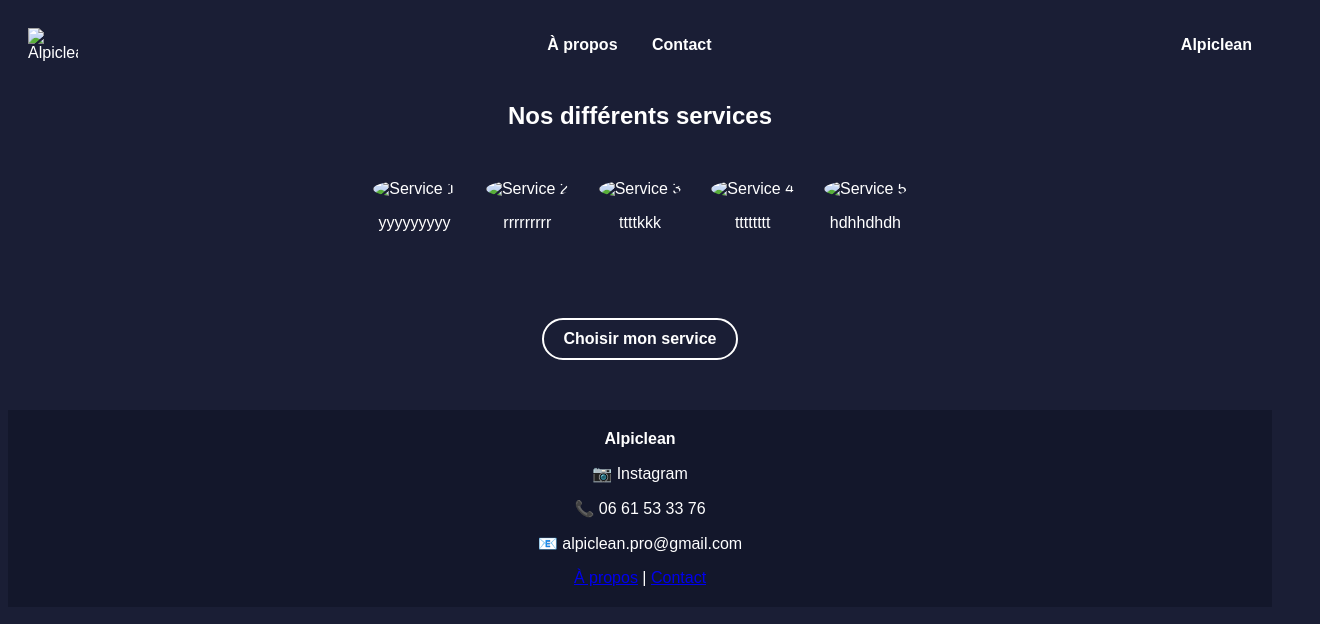
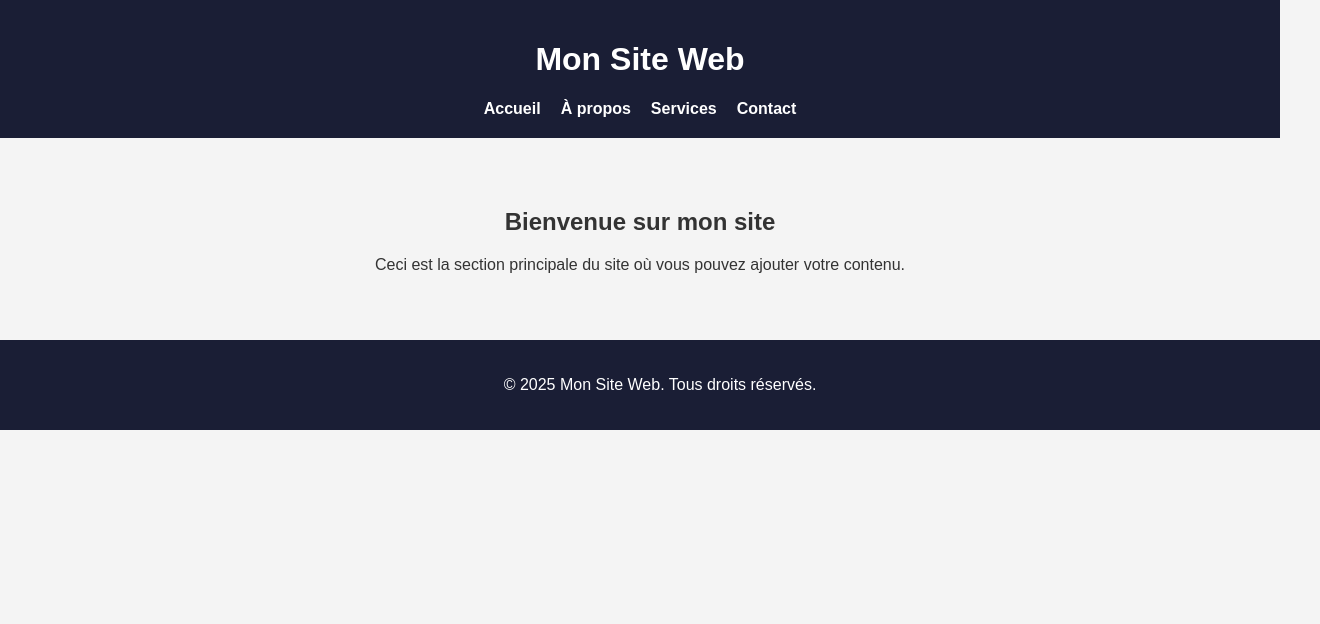
Before and after one commit to Uthandeem/Alpiclean, a plain HTML site: page index.html in a window 1280 px wide. Shown: the whole page, 1320 px wide, since content can reach past the window. Drawn offline with Linux system fonts and the light colour scheme.

Commit message:
Update index.html

```diff
--- a/index.html
+++ b/index.html
@@ -3,102 +3,64 @@
 <head>
     <meta charset="UTF-8">
     <meta name="viewport" content="width=device-width, initial-scale=1.0">
-    <title>Alpiclean</title>
+    <title>Mon Site Web</title>
     <style>
         body {
+            margin: 0;
+            font-family: Arial, sans-serif;
+            background-color: #f4f4f4;
+            color: #333;
+        }
+        header {
             background-color: #1a1e35;
             color: white;
-            font-family: Arial, sans-serif;
+            padding: 20px;
             text-align: center;
         }
-        .header {
-            display: flex;
-            justify-content: space-between;
-            align-items: center;
-            padding: 20px;
-        }
-        .header a {
-            color: white;
-            text-decoration: none;
-            margin: 0 15px;
-            font-weight: bold;
-        }
-        .services {
+        nav {
             display: flex;
             justify-content: center;
-            gap: 30px;
-            margin: 50px 0;
+            gap: 20px;
+            margin-top: 10px;
         }
-        .service {
-            text-align: center;
-        }
-        .service img {
-            width: 100px;
-            height: 100px;
-            border-radius: 50%;
-            object-fit: cover;
-        }
-        .button {
-            display: inline-block;
-            padding: 10px 20px;
-            border: 2px solid white;
-            border-radius: 25px;
+        nav a {
             color: white;
             text-decoration: none;
             font-weight: bold;
-            margin-top: 20px;
         }
-        .footer {
-            background-color: #13172b;
+        .container {
+            padding: 50px;
+            text-align: center;
+        }
+        footer {
+            background-color: #1a1e35;
+            color: white;
+            text-align: center;
             padding: 20px;
-            margin-top: 50px;
+            position: relative;
+            bottom: 0;
+            width: 100%;
         }
     </style>
 </head>
 <body>
-    <div class="header">
-        <img src="_A_professional_and_modern_logo_for_Alpiclean_a_cleaning_company_inspired_by_mountains_skiing_and_snow._The_logo_features_a_stylized_mountain_in_t" alt="Alpiclean" width="50">
+    <header>
+        <h1>Mon Site Web</h1>
         <nav>
+            <a href="#">Accueil</a>
             <a href="#">À propos</a>
+            <a href="#">Services</a>
             <a href="#">Contact</a>
         </nav>
-        <strong>Alpiclean</strong>
+    </header>
+
+    <div class="container">
+        <h2>Bienvenue sur mon site</h2>
+        <p>Ceci est la section principale du site où vous pouvez ajouter votre contenu.</p>
     </div>
 
-    <h2>Nos différents services</h2>
-    <div class="services">
-        <div class="service">
-            <img src="service1.jpg" alt="Service 1">
-            <p>yyyyyyyyy</p>
-        </div>
-        <div class="service">
-            <img src="service2.jpg" alt="Service 2">
-            <p>rrrrrrrrr</p>
-        </div>
-        <div class="service">
-            <img src="service3.jpg" alt="Service 3">
-            <p>ttttkkk</p>
-        </div>
-        <div class="service">
-            <img src="service4.jpg" alt="Service 4">
-            <p>tttttttt</p>
-        </div>
-        <div class="service">
-            <img src="service5.jpg" alt="Service 5">
-            <p>hdhhdhdh</p>
-        </div>
-    </div>
-
-    <a href="#" class="button">Choisir mon service</a>
-
-    <div class="footer">
-        <strong>Alpiclean</strong>
-        <p>📷 Instagram</p>
-        <p>📞 06 61 53 33 76</p>
-        <p>📧 alpiclean.pro@gmail.com</p>
-        <nav>
-            <a href="#">À propos</a> | <a href="#">Contact</a>
-        </nav>
-    </div>
+    <footer>
+        <p>&copy; 2025 Mon Site Web. Tous droits réservés.</p>
+    </footer>
 </body>
 </html>
```
